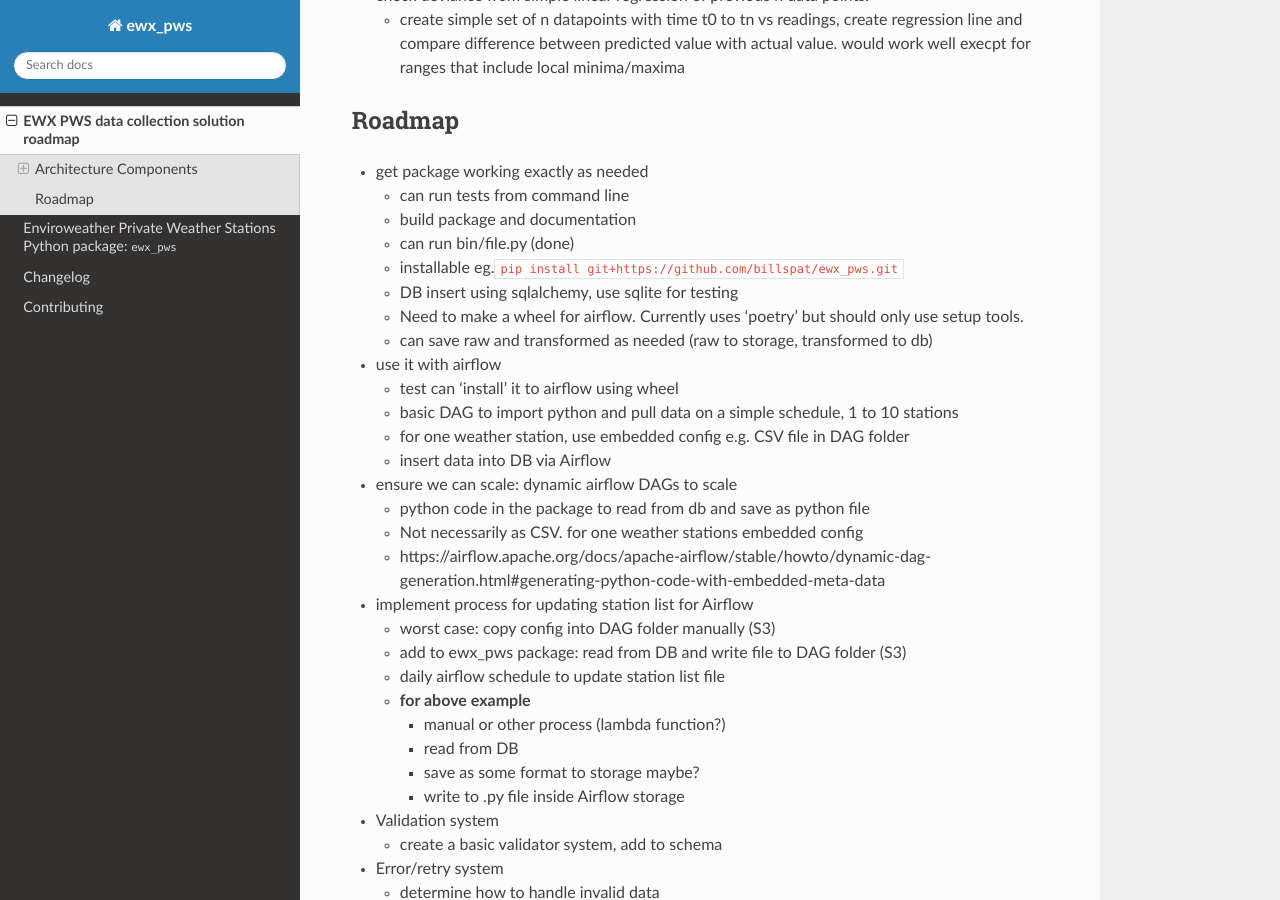
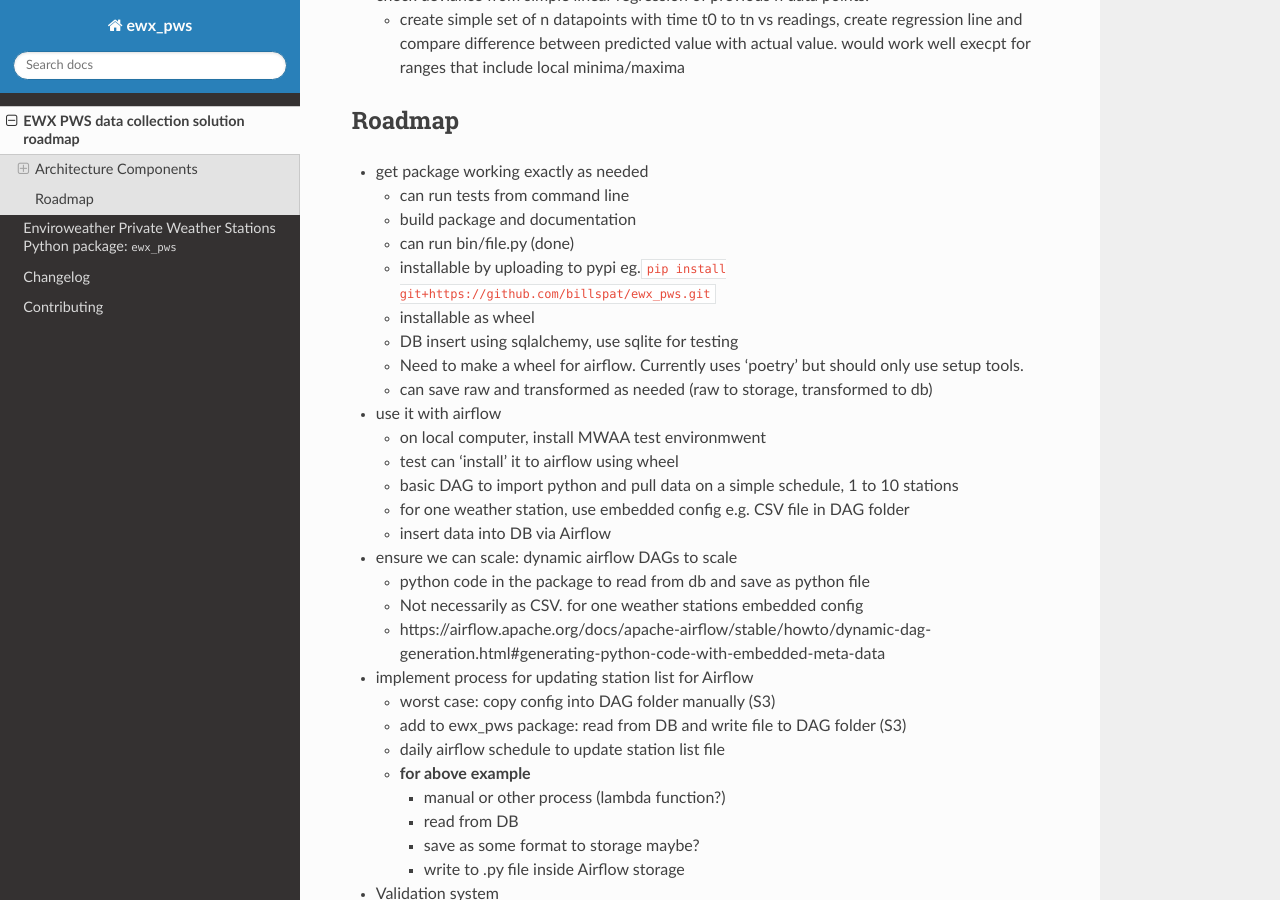
Before and after one commit to billspat/ewx_pws, a Sphinx documentation site: the page built from docs/roadmap.md, in a window 1280 px wide and 900 px high, scrolled down 1510 px. Built offline with Sphinx 7.4.7 and the Read the Docs theme 2.0.0, drawn with Linux system fonts in a browser that asks for light colours; pages that are not in the unit, such as notebooks, are missing from menus.

Commit message:
tweaking roadmap doc (should be rm from repo)

```diff
--- a/docs/roadmap.md
+++ b/docs/roadmap.md
@@ -66,12 +66,14 @@ create validator super class and classes for each type of observation that can t
      - can run tests from command line
      - build package and documentation
      - can run bin/file.py (done)
-     - installable  eg.`pip install git+https://github.com/billspat/ewx_pws.git`
+     - installable by uploading to pypi eg.`pip install git+https://github.com/billspat/ewx_pws.git`
+     - installable as wheel
     - DB insert using sqlalchemy, use sqlite for testing
     - Need to make a wheel for airflow. Currently uses 'poetry' but should only use setup tools.
     - can save raw and transformed as needed (raw to storage, transformed to db)
 
  - use it with airflow
+    - on local computer, install MWAA test environmwent
     - test can 'install' it to airflow using wheel
     - basic DAG to import python and pull data on a simple schedule, 1 to 10 stations
     - for one weather station, use embedded config e.g. CSV file in DAG folder
```
